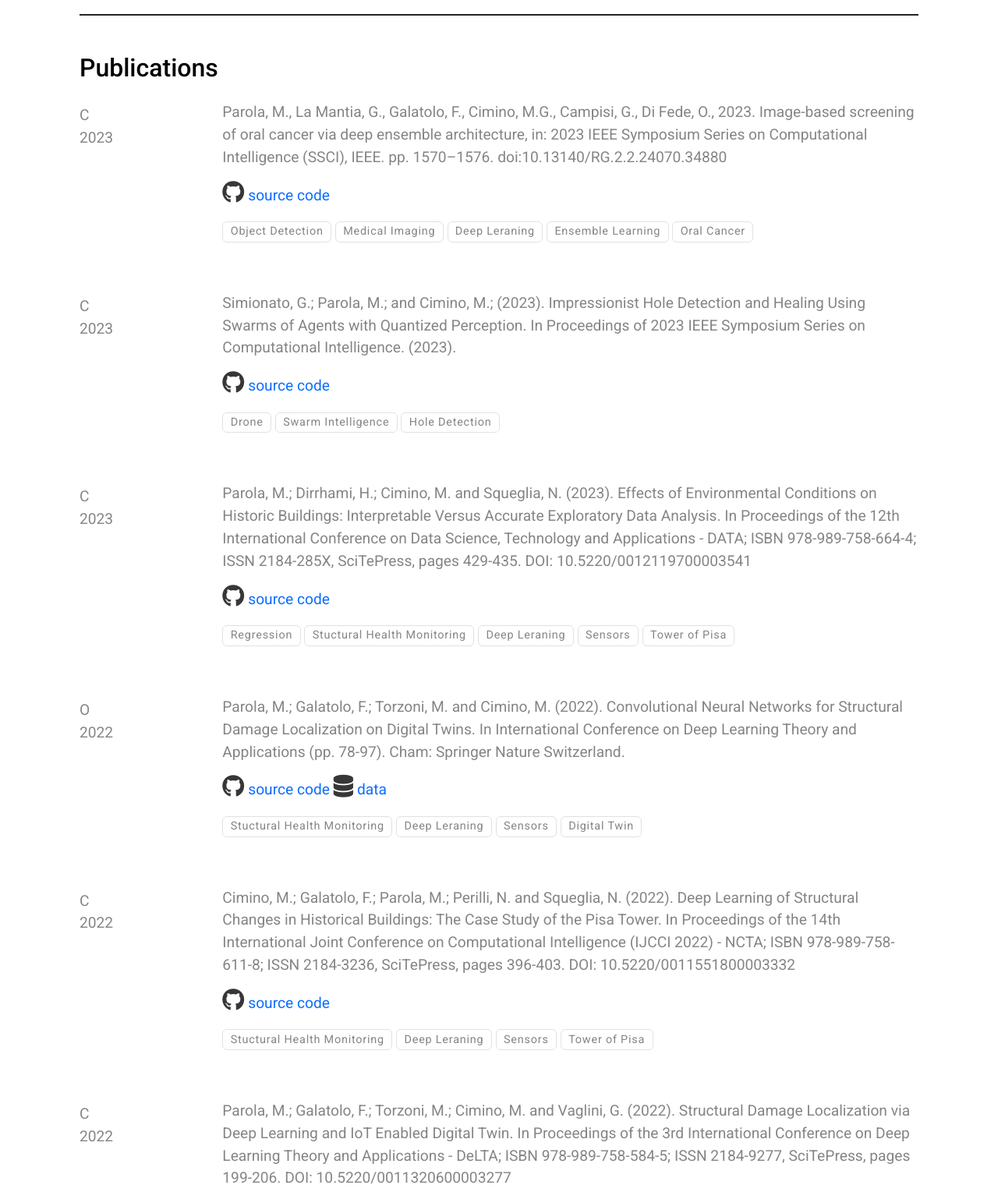
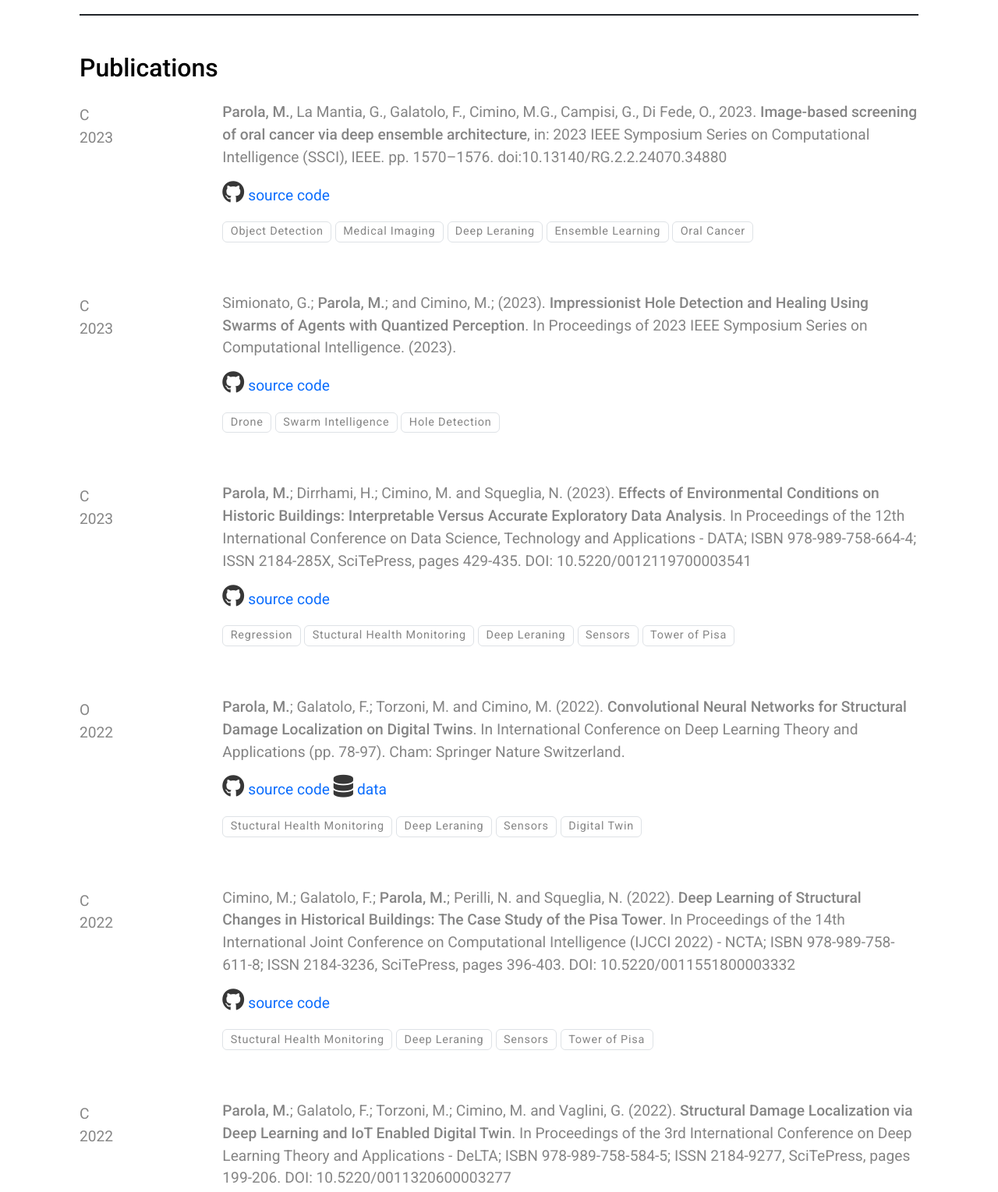
Before and after one commit to MarcoParola/cv, a plain HTML site: page index.html in a window 1280 px wide. Shown: the part 2560-4089 px from the top of the page at 78% size. Drawn offline with nearby package versions, Linux system fonts and the light colour scheme.

Commit message:
Deploying to gh-pages from @ MarcoParola/cv@a7630b0aa400a07014150bf059e4afab3be98c91 🚀

```diff
--- a/index.html
+++ b/index.html
@@ -348,7 +348,7 @@
             </div>
             <div class="col-md-10">
 
-                <div><p>Parola, M., La Mantia, G., Galatolo, F., Cimino, M.G., Campisi, G., Di Fede, O., 2023. Image-based screening of oral cancer via deep ensemble architecture, in: 2023 IEEE Symposium Series on Computational Intelligence (SSCI), IEEE. pp. 1570–1576. doi:10.13140/RG.2.2.24070.34880</p></div>
+                <div><p><strong>Parola, M.</strong>, La Mantia, G., Galatolo, F., Cimino, M.G., Campisi, G., Di Fede, O., 2023. <strong>Image-based screening of oral cancer via deep ensemble architecture</strong>, in: 2023 IEEE Symposium Series on Computational Intelligence (SSCI), IEEE. pp. 1570–1576. doi:10.13140/RG.2.2.24070.34880</p></div>
                 <p>
                     <a href="https://github.com/MarcoParola/detection_framework" class="text-nowrap"><i class="fab fa-github" style="color: #373737; font-size: 1.5em;" aria-hidden="true"></i>source code</a>
 
@@ -369,7 +369,7 @@
             </div>
             <div class="col-md-10">
 
-                <div><p>Simionato, G.; Parola, M.; and Cimino, M.; (2023). Impressionist Hole Detection and Healing Using Swarms of Agents with Quantized Perception. In Proceedings of 2023 IEEE Symposium Series on Computational Intelligence. (2023).</p></div>
+                <div><p>Simionato, G.; <strong>Parola, M.</strong>; and Cimino, M.; (2023). <strong>Impressionist Hole Detection and Healing Using Swarms of Agents with Quantized Perception</strong>. In Proceedings of 2023 IEEE Symposium Series on Computational Intelligence. (2023).</p></div>
                 <p>
                     <a href="https://github.com/GiadaSimionato/HDHSim" class="text-nowrap"><i class="fab fa-github" style="color: #373737; font-size: 1.5em;" aria-hidden="true"></i>source code</a>
 
@@ -388,7 +388,7 @@
             </div>
             <div class="col-md-10">
 
-                <div><p>Parola, M.; Dirrhami, H.; Cimino, M. and Squeglia, N. (2023). Effects of Environmental Conditions on Historic Buildings: Interpretable Versus Accurate Exploratory Data Analysis. In Proceedings of the 12th International Conference on Data Science, Technology and Applications - DATA; ISBN 978-989-758-664-4; ISSN 2184-285X, SciTePress, pages 429-435. DOI: 10.5220/0012119700003541</p></div>
+                <div><p><strong>Parola, M.</strong>; Dirrhami, H.; Cimino, M. and Squeglia, N. (2023). <strong>Effects of Environmental Conditions on Historic Buildings: Interpretable Versus Accurate Exploratory Data Analysis</strong>. In Proceedings of the 12th International Conference on Data Science, Technology and Applications - DATA; ISBN 978-989-758-664-4; ISSN 2184-285X, SciTePress, pages 429-435. DOI: 10.5220/0012119700003541</p></div>
                 <p>
                     <a href="https://github.com/MarcoParola/torre-clima" class="text-nowrap"><i class="fab fa-github" style="color: #373737; font-size: 1.5em;" aria-hidden="true"></i>source code</a>
 
@@ -409,7 +409,7 @@
             </div>
             <div class="col-md-10">
 
-                <div><p>Parola, M.; Galatolo, F.; Torzoni, M. and Cimino, M. (2022). Convolutional Neural Networks for Structural Damage Localization on Digital Twins. In International Conference on Deep Learning Theory and Applications (pp. 78-97). Cham: Springer Nature Switzerland.</p></div>
+                <div><p><strong>Parola, M.</strong>; Galatolo, F.; Torzoni, M. and Cimino, M. (2022). <strong>Convolutional Neural Networks for Structural Damage Localization on Digital Twins</strong>. In International Conference on Deep Learning Theory and Applications (pp. 78-97). Cham: Springer Nature Switzerland.</p></div>
                 <p>
                     <a href="https://github.com/MarcoParola/structural_health_monitoring" class="text-nowrap"><i class="fab fa-github" style="color: #373737; font-size: 1.5em;" aria-hidden="true"></i>source code</a>
 
@@ -432,7 +432,7 @@
             </div>
             <div class="col-md-10">
 
-                <div><p>Cimino, M.; Galatolo, F.; Parola, M.; Perilli, N. and Squeglia, N. (2022). Deep Learning of Structural Changes in Historical Buildings: The Case Study of the Pisa Tower. In Proceedings of the 14th International Joint Conference on Computational Intelligence (IJCCI 2022) - NCTA; ISBN 978-989-758-611-8; ISSN 2184-3236, SciTePress, pages 396-403. DOI: 10.5220/0011551800003332</p></div>
+                <div><p>Cimino, M.; Galatolo, F.; <strong>Parola, M.</strong>; Perilli, N. and Squeglia, N. (2022). <strong>Deep Learning of Structural Changes in Historical Buildings: The Case Study of the Pisa Tower</strong>. In Proceedings of the 14th International Joint Conference on Computational Intelligence (IJCCI 2022) - NCTA; ISBN 978-989-758-611-8; ISSN 2184-3236, SciTePress, pages 396-403. DOI: 10.5220/0011551800003332</p></div>
                 <p>
                     <a href="https://github.com/galatolofederico/torre-transformer" class="text-nowrap"><i class="fab fa-github" style="color: #373737; font-size: 1.5em;" aria-hidden="true"></i>source code</a>
 
@@ -452,7 +452,7 @@
             </div>
             <div class="col-md-10">
 
-                <div><p>Parola, M.; Galatolo, F.; Torzoni, M.; Cimino, M. and Vaglini, G. (2022). Structural Damage Localization via Deep Learning and IoT Enabled Digital Twin. In Proceedings of the 3rd International Conference on Deep Learning Theory and Applications - DeLTA; ISBN 978-989-758-584-5; ISSN 2184-9277, SciTePress, pages 199-206. DOI: 10.5220/0011320600003277</p></div>
+                <div><p><strong>Parola, M.</strong>; Galatolo, F.; Torzoni, M.; Cimino, M. and Vaglini, G. (2022). <strong>Structural Damage Localization via Deep Learning and IoT Enabled Digital Twin</strong>. In Proceedings of the 3rd International Conference on Deep Learning Theory and Applications - DeLTA; ISBN 978-989-758-584-5; ISSN 2184-9277, SciTePress, pages 199-206. DOI: 10.5220/0011320600003277</p></div>
                 <p>
                     <a href="https://github.com/MarcoParola/structural_health_monitoring" class="text-nowrap"><i class="fab fa-github" style="color: #373737; font-size: 1.5em;" aria-hidden="true"></i>source code</a>
 
@@ -475,7 +475,7 @@
             </div>
             <div class="col-md-10">
 
-                <div><p>Parola, M., Nannini, A., &amp; Poleggi, S. (2021). Web image search engine based on LSH index and CNN Resnet50. arXiv preprint arXiv:2108.13301.</p></div>
+                <div><p><strong>Parola, M.</strong>, Nannini, A., &amp; Poleggi, S. (2021). <strong>Web image search engine based on LSH index and CNN Resnet50</strong>. arXiv preprint arXiv:2108.13301.</p></div>
 
                 <p>
                     <span class="badge text-body border border-1">Information Retrieval</span>
```
Also changed, not shown: 1 other file.
